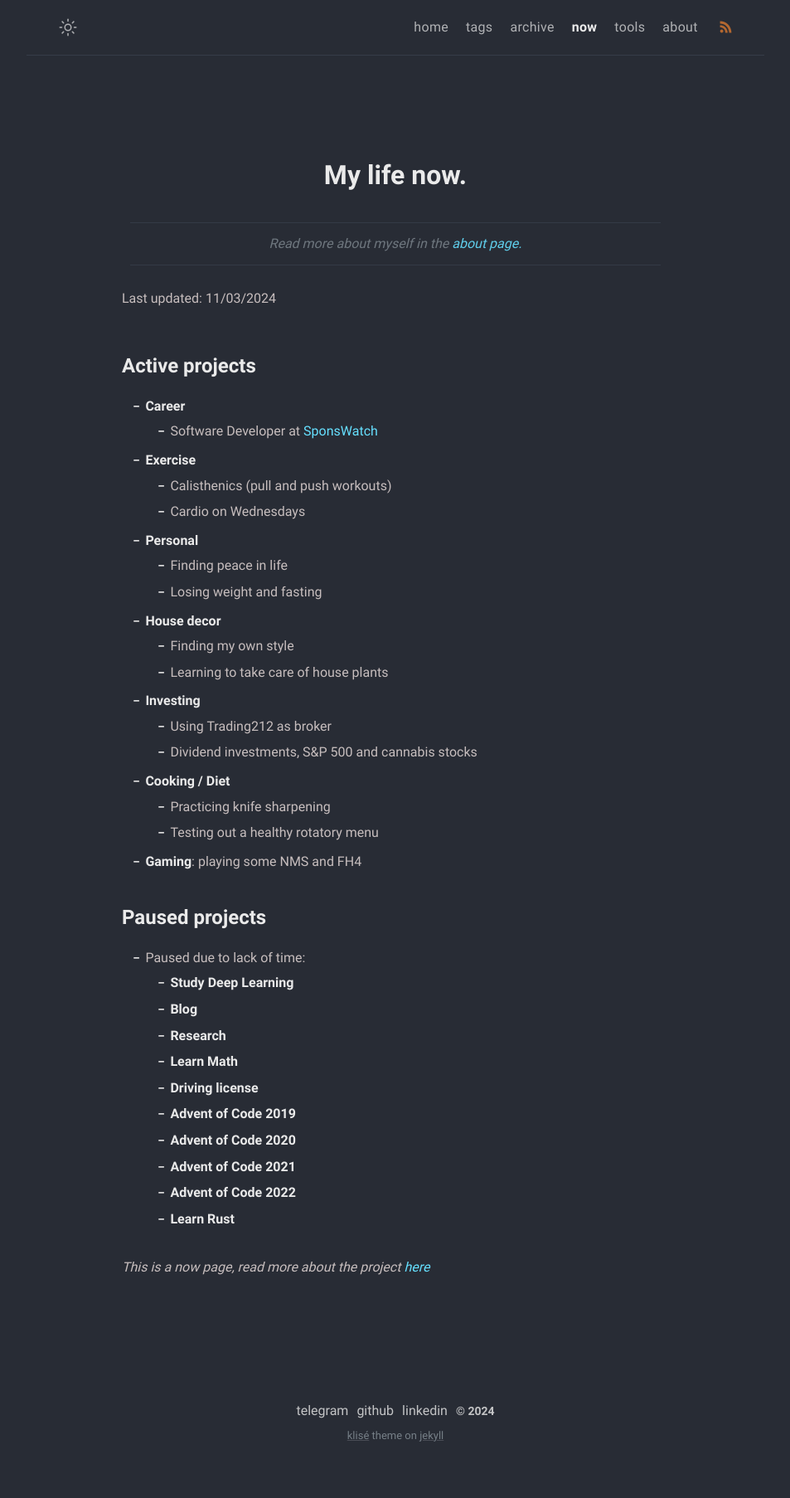
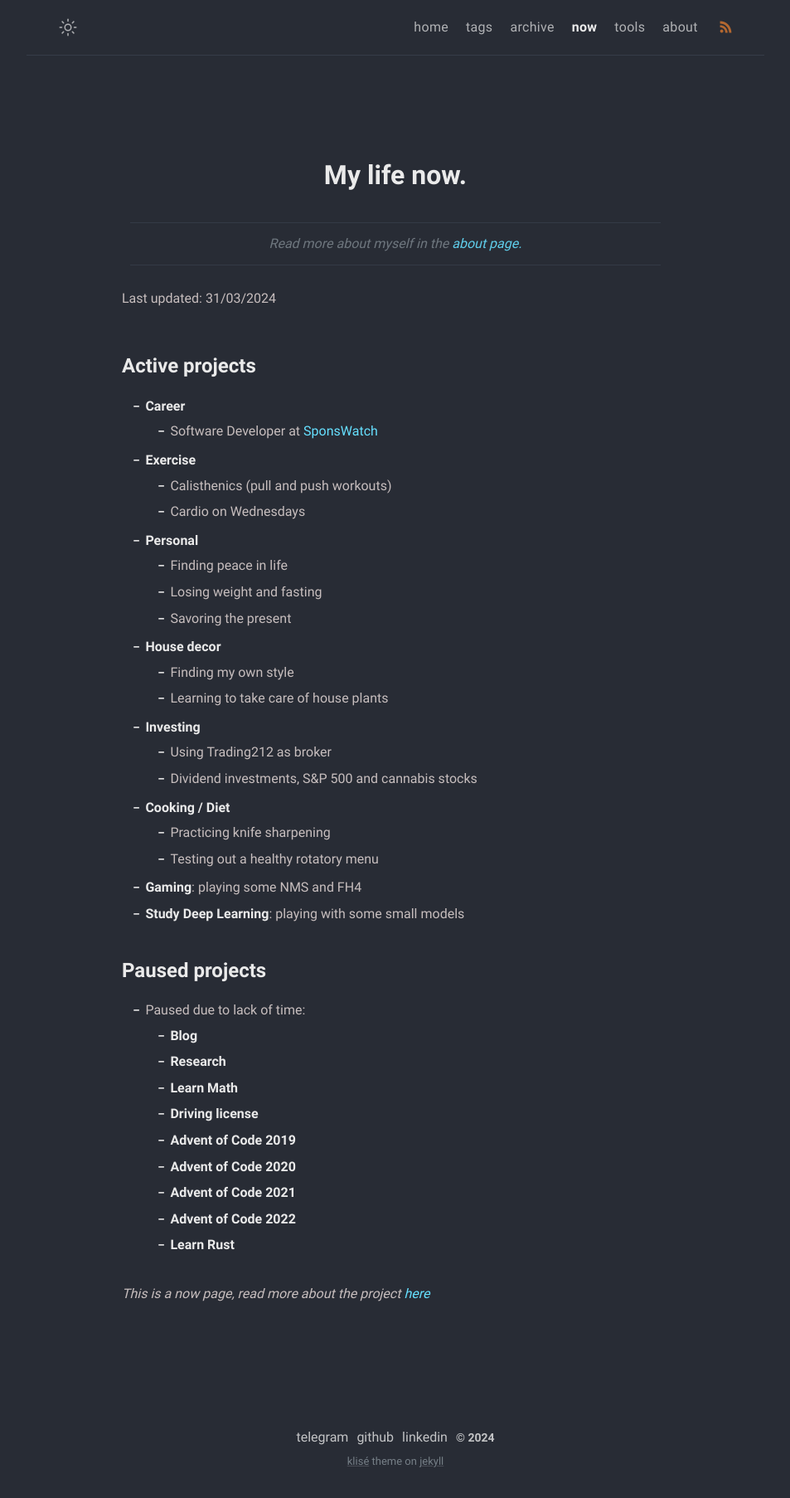
Before and after one commit to MonkeyAndres/MonkeyAndres.github.io, a Jekyll site: the page built from now.md, in a window 1280 px wide. Shown: the whole page at 83% size, without its empty margins (163-1116 px from the left). Built offline with Jekyll 4.4.1, drawn with Linux system fonts in a browser that asks for light colours; before the commit the page ends 1775 px from its top, so only the background shows below that.

Commit message:
chore: update now page

```diff
--- a/now.md
+++ b/now.md
@@ -8,7 +8,7 @@ comments: false
 
 > Read more about myself in the [about page.](../about)
 
-Last updated: 11/03/2024
+Last updated: 31/03/2024
 
 # Active projects
 
@@ -20,6 +20,7 @@ Last updated: 11/03/2024
 - **Personal**
   - Finding peace in life
   - Losing weight and fasting
+  - Savoring the present
 - **House decor**
   - Finding my own style
   - Learning to take care of house plants
@@ -30,12 +31,11 @@ Last updated: 11/03/2024
   - Practicing knife sharpening
   - Testing out a healthy rotatory menu
 - **Gaming**: playing some NMS and FH4
-
+- **Study Deep Learning**: playing with some small models
 
 # Paused projects
 
 - Paused due to lack of time:
-  - **Study Deep Learning**
   - **Blog**
   - **Research**
   - **Learn Math**
```
